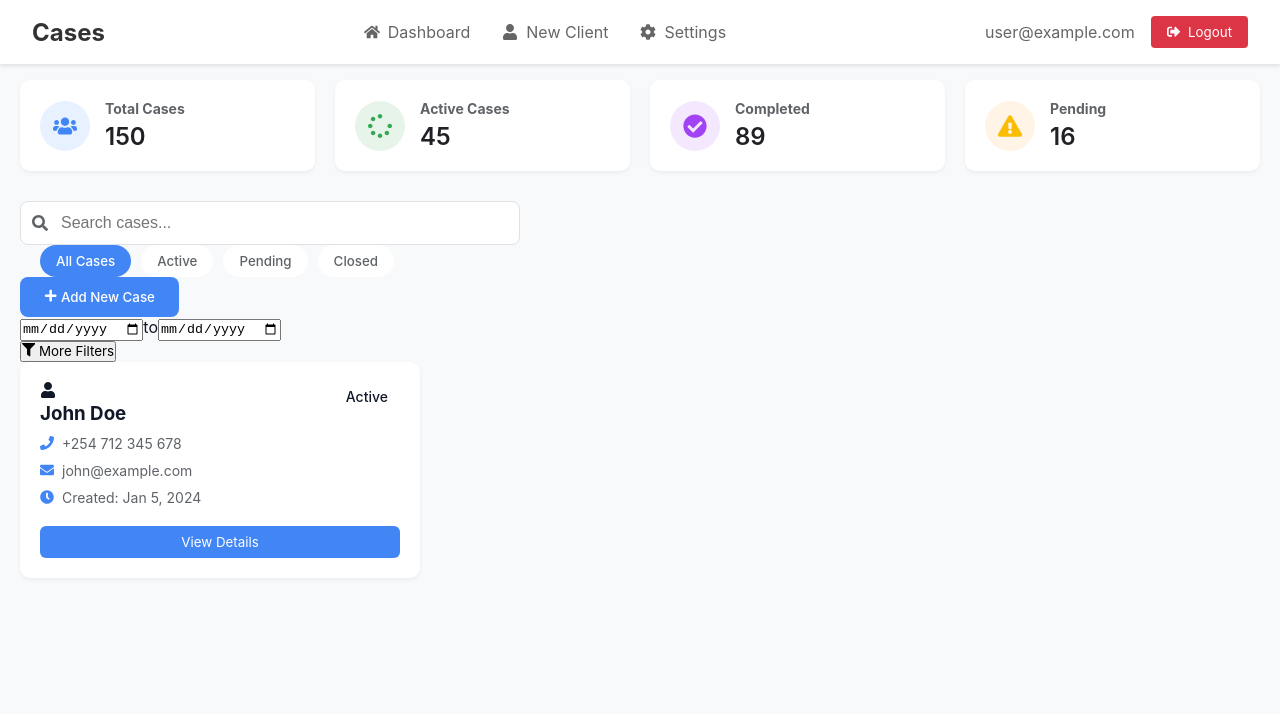
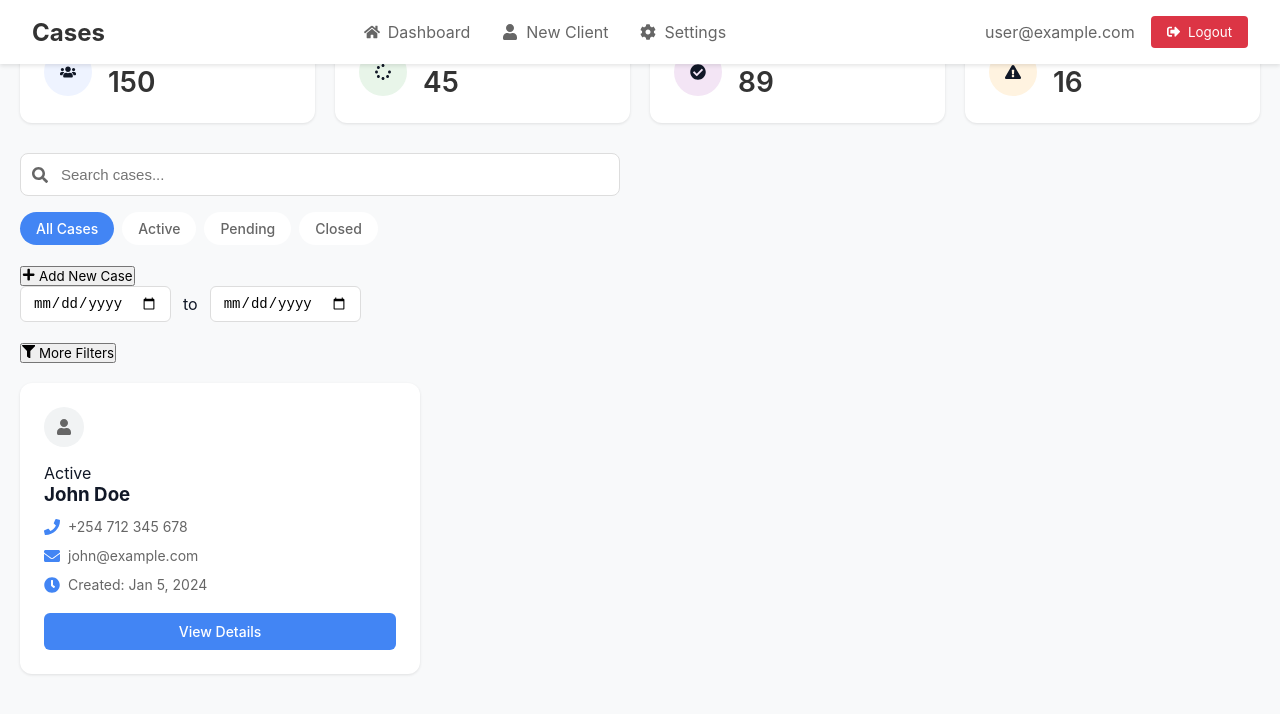
Before and after one commit to Kennedydev02/cases, a React (Create React App) app: page /dashboard in a window 1280 px wide. Shown: the top 714 px of the page. Built offline with nearby package versions, Linux system fonts and the light colour scheme; no server answers; sample sign-in values are in the browser's storage.

Commit message:
Fix: Update Firebase configuration and add error logging

```diff
--- a/src/components/Dashboard/ClientCard.css
+++ b/src/components/Dashboard/ClientCard.css
@@ -1,77 +1,86 @@
 .client-card {
   background: white;
-  border-radius: 10px;
-  padding: 20px;
-  box-shadow: 0 2px 4px rgba(0,0,0,0.05);
+  border-radius: 12px;
+  padding: 24px;
   position: relative;
-  transition: transform 0.2s, box-shadow 0.2s;
+  box-shadow: 0 1px 3px rgba(0,0,0,0.1);
 }
 
-.client-card:hover {
-  transform: translateY(-2px);
-  box-shadow: 0 4px 8px rgba(0,0,0,0.1);
-}
-
-.client-status {
-  position: absolute;
-  top: 20px;
-  right: 20px;
-  padding: 6px 12px;
-  border-radius: 20px;
-  font-size: 14px;
-  font-weight: 500;
-}
-
-.status-active {
-  background: #e6f4ea;
-  color: #34a853;
-}
-
-.status-pending {
-  background: #fff4e5;
-  color: #fbbc04;
-}
-
-.status-closed {
-  background: #f3e8fd;
-  color: #a142f4;
+.client-avatar {
+  width: 40px;
+  height: 40px;
+  background: #f1f3f4;
+  border-radius: 50%;
+  display: flex;
+  align-items: center;
+  justify-content: center;
+  color: #666;
+  margin-bottom: 16px;
 }
 
 .client-name {
   font-size: 18px;
   font-weight: 600;
-  color: #202124;
-  margin: 0 0 15px;
+  color: #333;
+  margin: 0 0 16px 0;
 }
 
 .client-info {
   display: flex;
   flex-direction: column;
-  gap: 10px;
+  gap: 12px;
 }
 
 .info-item {
   display: flex;
   align-items: center;
   gap: 8px;
-  color: #5f6368;
+  color: #666;
   font-size: 14px;
 }
 
 .info-item svg {
   color: #4285f4;
+  font-size: 16px;
+}
+
+.status-badge {
+  position: absolute;
+  top: 24px;
+  right: 24px;
+  padding: 6px 12px;
+  border-radius: 20px;
+  font-size: 13px;
+  font-weight: 500;
+}
+
+.status-active {
+  background: #e6f4ea;
+  color: #1e8e3e;
+}
+
+.status-pending {
+  background: #fff3e0;
+  color: #f9ab00;
+}
+
+.status-closed {
+  background: #f3e5f5;
+  color: #a142f4;
 }
 
 .view-details {
+  width: 100%;
+  padding: 10px;
   margin-top: 20px;
-  padding: 8px 16px;
   background: #4285f4;
   color: white;
   border: none;
   border-radius: 6px;
+  font-size: 14px;
+  font-weight: 500;
   cursor: pointer;
-  transition: background 0.2s;
-  width: 100%;
+  transition: background 0.2s ease;
 }
 
 .view-details:hover {
--- a/src/components/Dashboard/Dashboard.css
+++ b/src/components/Dashboard/Dashboard.css
@@ -1,9 +1,8 @@
 /* Location: src/components/Dashboard/Dashboard.css */
 .dashboard-layout {
+  background-color: #f8f9fa;
   min-height: 100vh;
-  background-color: #f8f9fa;
   padding: 20px;
-  padding-top: 80px;
 }
 
 .dashboard-content {
@@ -11,6 +10,7 @@
   margin: 0 auto;
 }
 
+/* Metrics Section */
 .metrics-container {
   display: grid;
   grid-template-columns: repeat(4, 1fr);
@@ -20,62 +20,66 @@
 
 .metric-card {
   background: white;
-  border-radius: 10px;
-  padding: 20px;
-  box-shadow: 0 2px 4px rgba(0,0,0,0.05);
+  border-radius: 12px;
+  padding: 24px;
   display: flex;
   align-items: center;
-  gap: 15px;
+  gap: 16px;
+  box-shadow: 0 1px 3px rgba(0,0,0,0.1);
 }
 
 .metric-icon {
-  width: 50px;
-  height: 50px;
+  width: 48px;
+  height: 48px;
   border-radius: 50%;
   display: flex;
   align-items: center;
   justify-content: center;
-  font-size: 24px;
 }
 
-.metric-icon.total { background-color: #e8f1ff; color: #4285f4; }
-.metric-icon.active { background-color: #e6f4ea; color: #34a853; }
-.metric-icon.completed { background-color: #f3e8fd; color: #a142f4; }
-.metric-icon.pending { background-color: #fff4e5; color: #fbbc04; }
+.metric-icon.total { background-color: #EEF3FF; }
+.metric-icon.active { background-color: #E8F5E9; }
+.metric-icon.completed { background-color: #F3E5F5; }
+.metric-icon.pending { background-color: #FFF3E0; }
 
 .metric-info h3 {
-  color: #5f6368;
+  color: #666;
   font-size: 14px;
   margin: 0;
+  font-weight: 500;
 }
 
 .metric-info p {
-  color: #202124;
-  font-size: 24px;
+  font-size: 28px;
   font-weight: 600;
-  margin: 5px 0 0;
+  margin: 4px 0 0;
+  color: #333;
 }
 
-.dashboard-header {
-  display: flex;
-  justify-content: space-between;
-  align-items: center;
-  margin-bottom: 30px;
+/* Search and Filters */
+.search-section {
+  margin: 20px 0;
 }
 
 .search-bar {
-  flex: 1;
-  max-width: 500px;
   position: relative;
+  max-width: 600px;
+  margin-bottom: 16px;
 }
 
 .search-bar input {
   width: 100%;
-  padding: 12px 20px;
+  padding: 12px 16px;
   padding-left: 40px;
-  border: 1px solid #dfe1e5;
+  border: 1px solid #ddd;
   border-radius: 8px;
-  font-size: 16px;
+  font-size: 15px;
+  outline: none;
+}
+
+.search-bar input:focus {
+  border-color: #4285f4;
+  box-shadow: 0 0 0 2px rgba(66,133,244,0.1);
 }
 
 .search-icon {
@@ -83,24 +87,26 @@
   left: 12px;
   top: 50%;
   transform: translateY(-50%);
-  color: #5f6368;
+  color: #666;
 }
 
+/* Filter Buttons */
 .filter-buttons {
   display: flex;
-  gap: 10px;
-  margin-left: 20px;
+  gap: 8px;
+  margin-bottom: 16px;
 }
 
 .filter-btn {
   padding: 8px 16px;
   border: none;
   border-radius: 20px;
+  font-size: 14px;
+  font-weight: 500;
   background: white;
-  color: #5f6368;
-  font-weight: 500;
+  color: #666;
   cursor: pointer;
-  transition: all 0.2s;
+  transition: all 0.2s ease;
 }
 
 .filter-btn.active {
@@ -108,25 +114,52 @@
   color: white;
 }
 
-.add-case-btn {
-  padding: 12px 24px;
+/* Add New Case Button */
+.add-new-case {
   background: #4285f4;
   color: white;
   border: none;
   border-radius: 8px;
+  padding: 10px 20px;
   font-weight: 500;
   cursor: pointer;
-  transition: background 0.2s;
+  display: flex;
+  align-items: center;
+  gap: 8px;
 }
 
-.add-case-btn:hover {
-  background: #3367d6;
+/* Date Range Filters */
+.date-filters {
+  display: flex;
+  align-items: center;
+  gap: 12px;
+  margin-bottom: 20px;
 }
 
+.date-input {
+  padding: 8px 12px;
+  border: 1px solid #ddd;
+  border-radius: 6px;
+  font-size: 14px;
+}
+
+.more-filters {
+  padding: 8px 16px;
+  border: 1px solid #ddd;
+  border-radius: 6px;
+  background: white;
+  display: flex;
+  align-items: center;
+  gap: 8px;
+  cursor: pointer;
+}
+
+/* Cases Grid */
 .cases-grid {
   display: grid;
   grid-template-columns: repeat(auto-fill, minmax(300px, 1fr));
   gap: 20px;
+  margin-top: 20px;
 }
 
 @media (max-width: 768px) {
@@ -134,12 +167,12 @@
     grid-template-columns: repeat(2, 1fr);
   }
 
-  .dashboard-header {
+  .search-section {
     flex-direction: column;
-    gap: 15px;
   }
 
-  .search-bar {
-    max-width: 100%;
+  .filter-buttons {
+    overflow-x: auto;
+    padding-bottom: 8px;
   }
 }
```
